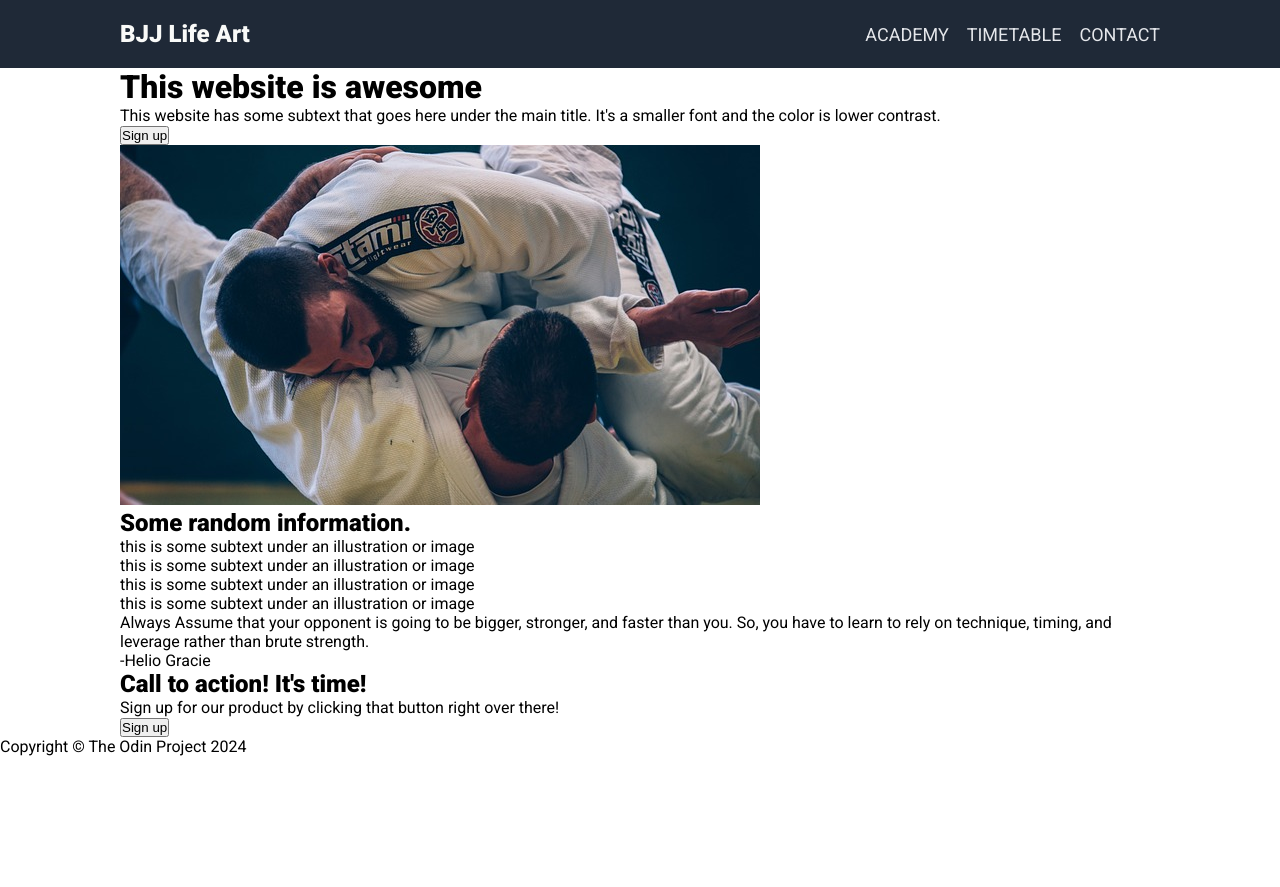
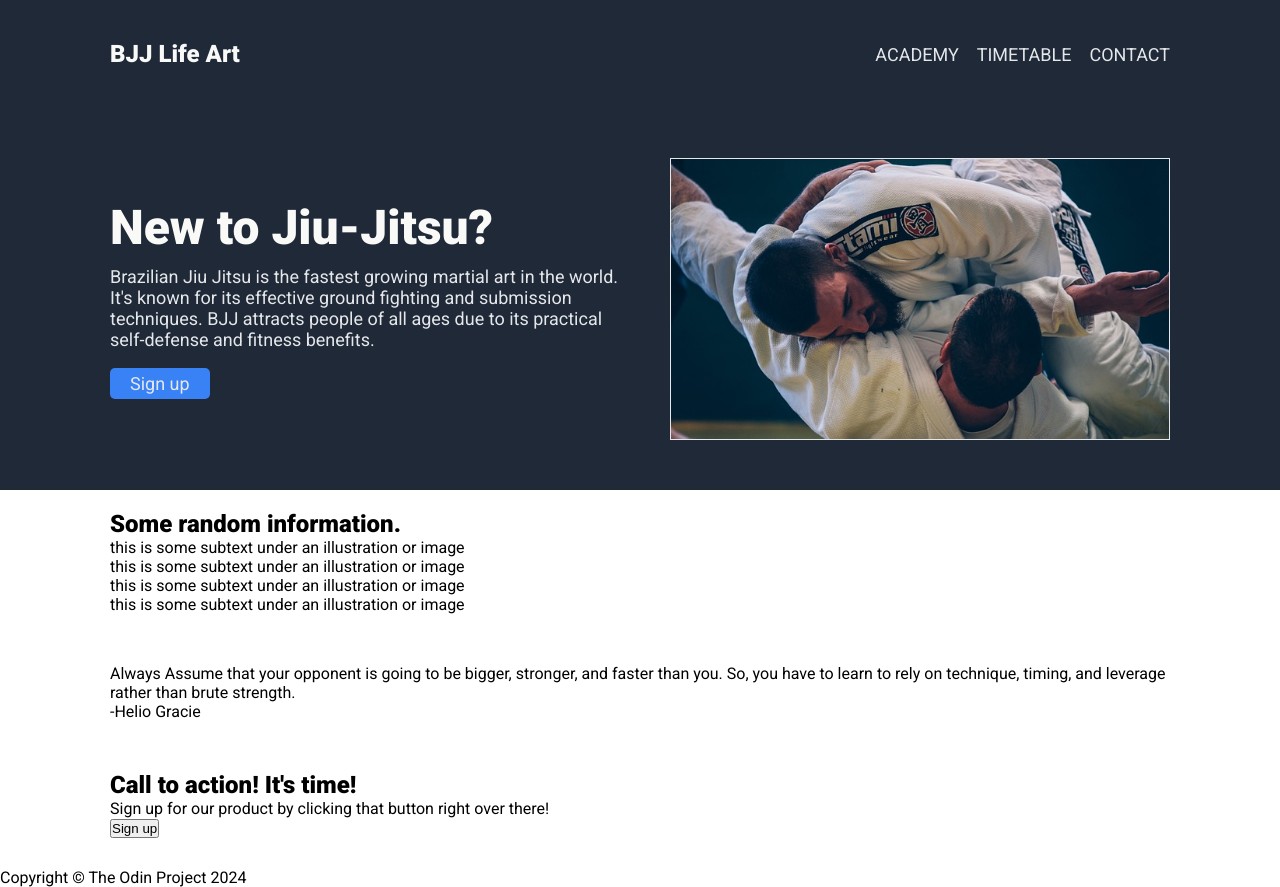
Before and after one commit to ctarx/Odin-Landing-Page, a plain HTML site: page index.html in a window 1280 px wide. Before the commit the page ends 800 px from the top, so only its background shows below. Drawn offline with Linux system fonts and the light colour scheme.

Commit message:
Style navbar and header

```diff
--- a/index.html
+++ b/index.html
@@ -20,10 +20,12 @@
     <header class="header">
       <div class="container">
         <div>
-          <h1>This website is awesome</h1>
+          <h1>New to Jiu-Jitsu?</h1>
           <p>
-            This website has some subtext that goes here under the main title.
-            It's a smaller font and the color is lower contrast.
+            Brazilian Jiu Jitsu is the fastest growing martial art in the world.
+            It's known for its effective ground fighting and submission
+            techniques. BJJ attracts people of all ages due to its practical
+            self-defense and fitness benefits.
           </p>
           <button>Sign up</button>
         </div>
--- a/style.css
+++ b/style.css
@@ -14,6 +14,7 @@ body {
 
 img {
   max-width: 100%;
+  border: 1px solid #e5e7eb;
 }
 
 ul {
@@ -23,10 +24,11 @@ ul {
 .container {
   max-width: 1100px;
   margin: 0 auto;
-  padding: 0 30px;
+  padding: 20px 20px 30px;
 }
 
-.navbar {
+.navbar,
+.header {
   background-color: #1f2937;
   padding: 20px 0;
 }
@@ -58,3 +60,42 @@ ul {
   display: flex;
   gap: 18px;
 }
+
+.header .container {
+  display: flex;
+  align-items: center;
+  gap: 30px;
+}
+
+.header h1 {
+  font-size: 48px;
+  font-weight: 900;
+  color: #f9faf8;
+  margin-bottom: 10px;
+}
+
+.header p {
+  font-size: 18px;
+  color: #e5e7eb;
+}
+
+.header img {
+  max-width: 500px;
+}
+
+.header button {
+  font-family: inherit;
+  background-color: #3882f6;
+  border: none;
+  border-radius: 5px;
+  padding: 5px 20px;
+  color: #e5e7eb;
+  font-size: 18px;
+  margin-top: 18px;
+  cursor: pointer;
+}
+
+.header button:hover {
+  background-color: #e5e7eb;
+  color: #3882f6;
+}
```
